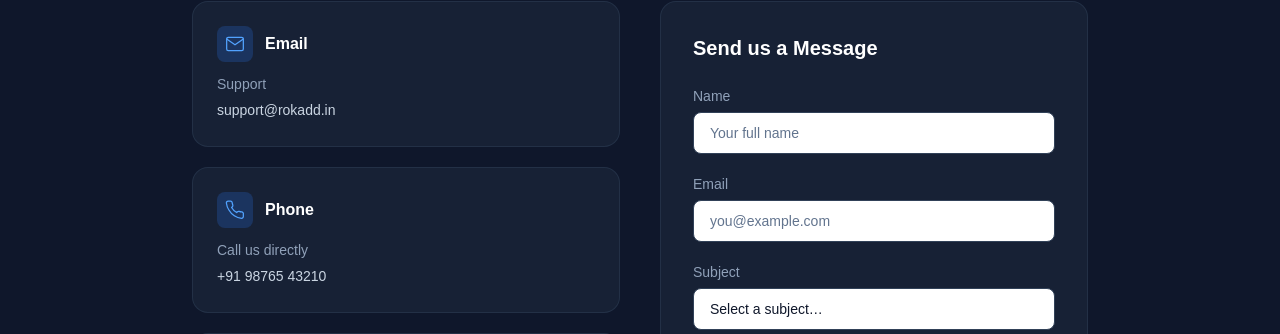
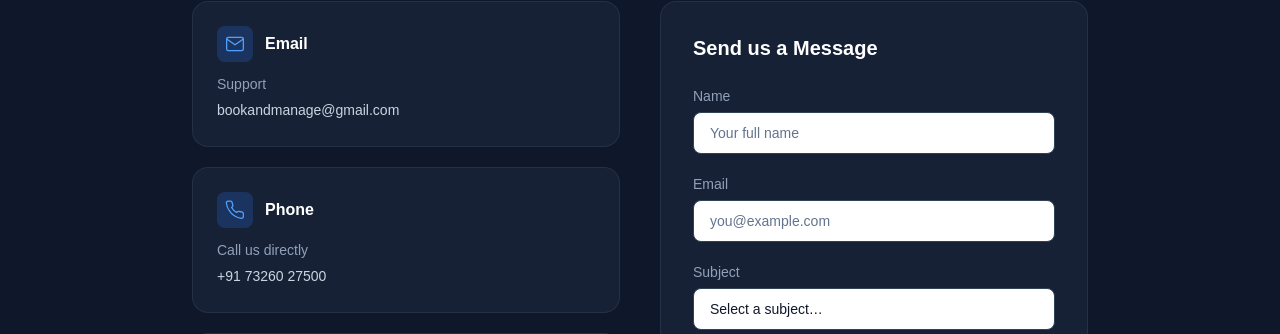
Before and after one commit to bnm15012/rokadd, a Next.js app: page /contact in a window 1280 px wide. Shown: the part 288-622 px from the top of the page. Built offline with nearby package versions, Linux system fonts and the light colour scheme.

Commit message:
updated contact

```diff
--- a/src/app/(legal)/contact/page.tsx
+++ b/src/app/(legal)/contact/page.tsx
@@ -21,8 +21,8 @@ const contactCards = [
     ),
     label: "Email",
     sublabel: "Support",
-    value: "support@rokadd.in",
-    href: "mailto:support@rokadd.in",
+    value: "bookandmanage@gmail.com",
+    href: "mailto:bookandmanage@gmail.com",
   },
   {
     icon: (
@@ -41,8 +41,8 @@ const contactCards = [
     ),
     label: "Phone",
     sublabel: "Call us directly",
-    value: "+91 98765 43210",
-    href: "tel:+919876543210",
+    value: "+91 73260 27500",
+    href: "tel:+917326027500",
   },
   {
     icon: (
--- a/src/app/(legal)/terms/page.tsx
+++ b/src/app/(legal)/terms/page.tsx
@@ -110,10 +110,10 @@ export default function TermsPage() {
               businesses or individuals who are not authorised members of your
               organisation. You agree to notify us immediately at{" "}
               <a
-                href="mailto:support@rokadd.in"
+                href="mailto:bookandmanage@gmail.com"
                 className="text-blue-400 hover:text-blue-300 transition-colors"
               >
-                support@rokadd.in
+                bookandmanage@gmail.com
               </a>{" "}
               if you suspect any unauthorised use of your account.
             </p>
@@ -332,10 +332,10 @@ export default function TermsPage() {
               Account Settings and selecting &ldquo;Delete Account&rdquo;, or
               by contacting us at{" "}
               <a
-                href="mailto:support@rokadd.in"
+                href="mailto:bookandmanage@gmail.com"
                 className="text-blue-400 hover:text-blue-300 transition-colors"
               >
-                support@rokadd.in
+                bookandmanage@gmail.com
               </a>
               . Termination does not entitle you to a refund for any
               prepaid subscription fees.
@@ -425,19 +425,19 @@ export default function TermsPage() {
               <p className="text-slate-400 text-sm">
                 Email:{" "}
                 <a
-                  href="mailto:legal@rokadd.in"
+                  href="mailto:bookandmanage@gmail.com"
                   className="text-blue-400 hover:text-blue-300 transition-colors"
                 >
-                  legal@rokadd.in
+                  bookandmanage@gmail.com
                 </a>
               </p>
               <p className="text-slate-400 text-sm">
                 Support:{" "}
                 <a
-                  href="mailto:support@rokadd.in"
+                  href="mailto:bookandmanage@gmail.com"
                   className="text-blue-400 hover:text-blue-300 transition-colors"
                 >
-                  support@rokadd.in
+                  bookandmanage@gmail.com
                 </a>
               </p>
               <p className="text-slate-400 text-sm">
```
